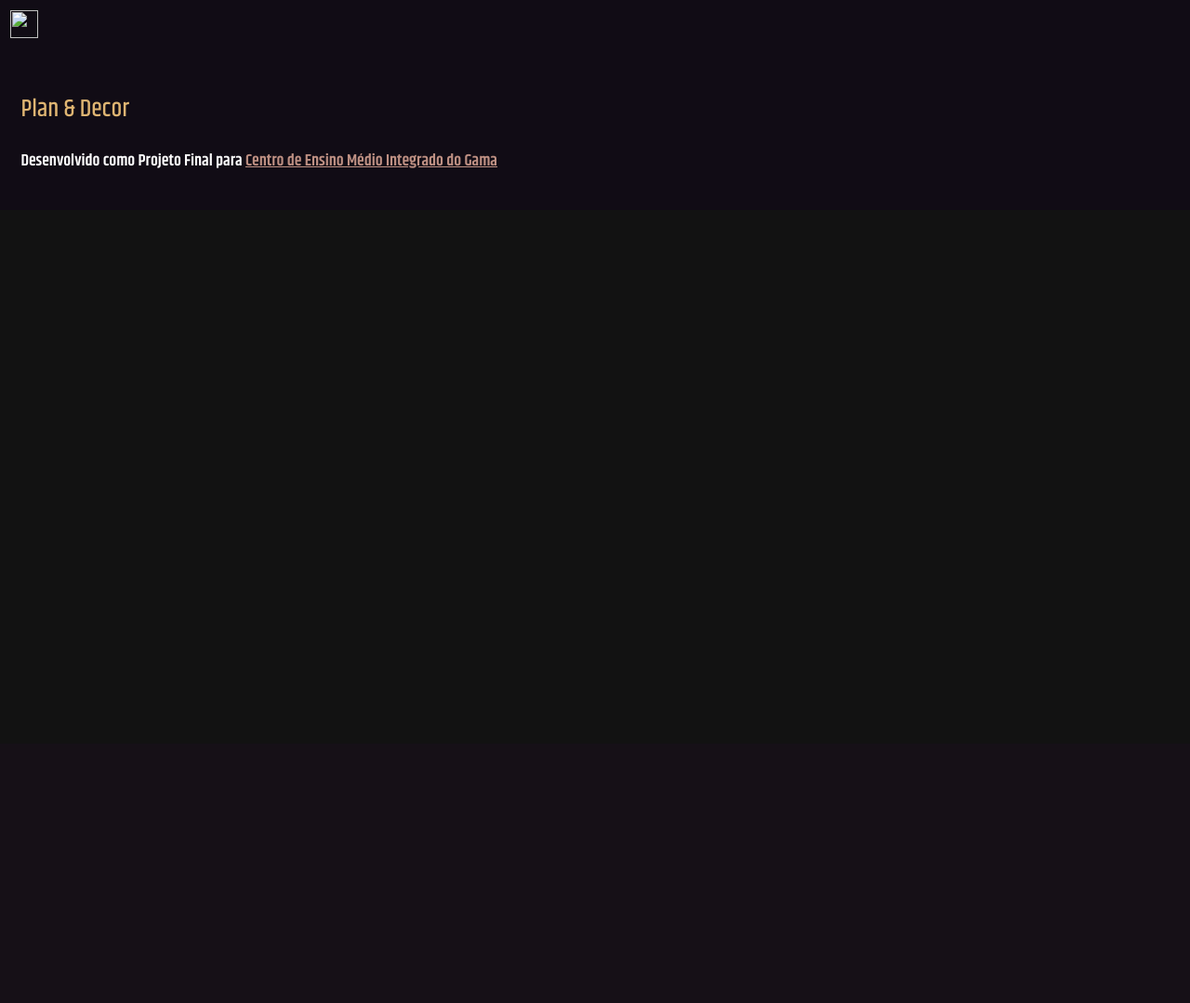
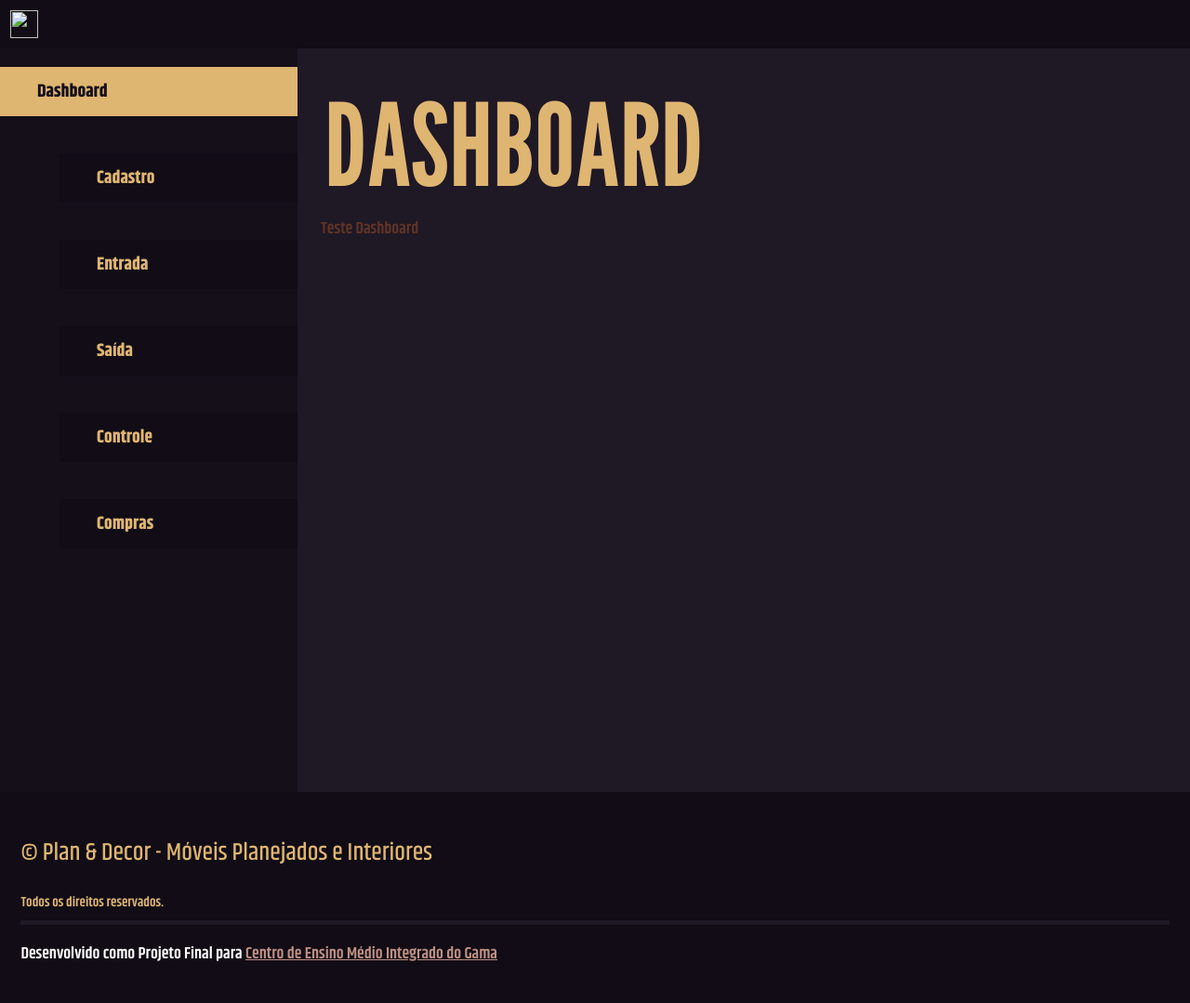
Before and after one commit to wenbds/PDS-trabalho-Cemigama, a PHP site: page /main.html in a window 1280 px wide. Shown: the whole page at 93% size. Before the commit the page ends 181 px from the top, so only its background shows below. Run offline with PHP 8.4, Linux system fonts and the light colour scheme.

Commit message:
feat: funcionalidade básica do dashboard

```diff
--- a/root/css/component.css
+++ b/root/css/component.css
@@ -33,6 +33,12 @@
 	margin-bottom: 16px;
 }
 
+.bg {
+	flex: row;
+	height: 100vh;
+	background-color: var(--clr-dark);
+}
+
 /* ----- TELA DE LOGIN ----- */
 
 #login-side {
@@ -53,3 +59,70 @@
 	border-radius: 25px;
 	background-color: #110C15;
 }
+
+/* ----- TELA DASHBOARD ----- */
+
+#main-side {
+	float: left;
+	background-color: var(--clr-darker);
+	width: 25%;
+	height: 100%;
+	margin-right: auto;
+}
+
+#main-primary {
+	float: left;
+	padding: 25px;
+	background-color: var(--clr-dark);
+	width: 75%-var(padding);
+	height: 100%-var(padding);
+	margin-left: auto;
+}
+
+.marca-pag {
+	font-family: "Khand", sans-serif;
+	font-weight: 700;
+	font-style: normal;
+	font-size: 1.1em;
+	border-radius: 0px;
+	margin-top: 20;
+	margin-bottom: 20;
+	margin-left: 20%;
+	width: 80%;
+	background-color: var(--clr-darkest);
+	color: var(--clr-main);
+	text-align: left;
+
+	transition-timing-function: ease-out;
+	transition:
+		background-color 77ms,
+		color 77ms;
+		width: 77ms;
+		margin-left: 77ms;
+}
+.current, .marca-pag[data-sel=true] {
+	width: 100%;
+	margin-left: 0%;
+	background-color: var(--clr-main);
+	color: var(--clr-darker);
+}
+
+.marca-pag:hover {
+	width: 90%;
+	margin-left: 10%;
+	background-color: var(--clr-main);
+	color: var(--clr-darker);
+}
+
+.current:hover, .marca-pag[data-sel=true]:hover {
+	width: 100%;
+	margin-left: 0%;
+}
+
+#main-primary > div {
+	color: var(--clr-tert);
+	display: none;
+}
+#main-primary > div[data-active=true] {
+	display: block;
+}
--- a/root/css/style.css
+++ b/root/css/style.css
@@ -58,6 +58,13 @@ footer {
 	padding: 1.4rem;
 }
 
+hr {
+	background-color: var(--clr-dark);
+	border-style: none;
+	height: 5px;
+}
+
+input[type="submit"],
 button {
 	padding: 12px;
 	padding-left: 40px;
@@ -75,6 +82,7 @@ button {
 		color 77ms;
 }
 
+input[type="submit"]:hover,
 button:hover {
 	background-color: var(--clr-dark);
 	color: var(--clr-white);
--- a/root/main.html
+++ b/root/main.html
@@ -16,17 +16,52 @@
 		</header>
 
 		<!-- conteúdo -->
-		<div class="container-fluid h-100">
+		<div class="container">
+			<div class="bg">
+				<div id="main-side">
+					<button class="marca-pag" id='marca0' data-mode=0 data-sel=true type="button">Dashboard</button>
+					<button class="marca-pag" id='marca1' data-mode=1 data-sel=false type="button">Cadastro</button>
+					<button class="marca-pag" id='marca2' data-mode=2 data-sel=false type="button">Entrada</button>
+					<button class="marca-pag" id='marca3' data-mode=3 data-sel=false type="button">Saída</button>
+					<button class="marca-pag" id='marca4' data-mode=4 data-sel=false type="button">Controle</button>
+					<button class="marca-pag" id='marca5' data-mode=5 data-sel=false type="button">Compras</button>
+				</div>
 
+				<div id="main-primary">
+					<h1 class="text-primary" id="main-title">Dashboard</h1>
+					<div class="section" data-mode=0 id="main0"> <!-- Dashboard -->
+						Teste Dashboard
+					</div>
+					<div class="section" data-mode=1 id="main1"> <!-- Cadastro -->
+						Teste Cadastro
+					</div>
+					<div class="section" data-mode=2 id="main2"> <!-- Entrada -->
+						Teste Entrada
+					</div>
+					<div class="section" data-mode=3 id="main3"> <!-- Saída -->
+						Teste Saída
+					</div>
+					<div class="section" data-mode=4 id="main4"> <!-- Controle -->
+						Teste Controle
+					</div>
+					<div class="section" data-mode=5 id="main5"> <!-- Compras -->
+						Teste Compras
+					</div>
+				</div>
+			</div>
 		</div>
+
+		<!-- Roda os scripts -->
+		<script type="text/javascript" src="main.js"></script>
 
 		<footer>
 			<h2 class="text-primary">
-				Plan & Decor
+			© Plan & Decor - Móveis Planejados e Interiores
 			</h2>
+			<small class="text-primary">Todos os direitos reservados.</small>
+			<hr/>
 			<p>
 			Desenvolvido como Projeto Final para <a class="text-secondary" href="https://cemigama.com.br"><u>Centro de Ensino Médio Integrado do Gama</u></div>
-			</p>
 		</footer>
 	</body>
 </html>
--- /dev/null
+++ b/root/main.js
@@ -0,0 +1,61 @@
+/*
+
+	ー DASHBOARD ー
+
+O arquivo principal que cuida do Dashboard.
+
+Esse arquivo detecta cliques nos botões de marca página
+e esconde ou mostra elementos respectivamente ao botão
+pressionado.
+
+TODO@FEAT: Botões de marca página atualizam a página.
+
+ */
+
+// Modo do dashboard
+const modos = {
+		dashboard:0,
+		cadastro:1,
+		entrada:2,
+		saida:3,
+		controle:4,
+		compras:5
+	}
+let current = modos.dashboard; // o modo selecionado
+
+const modosNomes = [
+	"Dashboard",
+	"Cadastro",
+	"Entrada",
+	"Saída",
+	"Controle",
+	"Compras"
+]
+
+// Anatomia
+const side = document.getElementById("main-side");
+const tela = document.getElementById("main-primary");
+const title = document.getElementById("main-title");
+var currentElement = document.getElementById('main0');
+var currentMarca = document.getElementById("marca0");
+const marcaPags = document.querySelectorAll('.marca-pag');
+
+// Muda o modo do Dashboard e atualiza a página de
+// acordo com o modo selecionado.
+function updateModo (modo) {
+	currentElement.style.display = 'none';
+	currentElement = document.getElementById('main'+modo.toString());
+	currentElement.style.display = 'block';
+	title.innerHTML = modosNomes[modo];
+}
+
+for (const marca of marcaPags) {
+	marca.addEventListener("click", (event) => {
+		currentMarca.dataset.sel = false;
+		updateModo(marca.dataset.mode);
+		currentMarca = marca;
+		currentMarca.dataset.sel = true;
+	});
+}
+
+updateModo(current); // inicializar com o modo que já existe
```
Also changed, not shown: root/index.html (+6 -6 lines).
